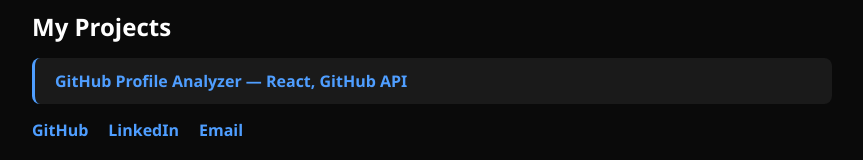
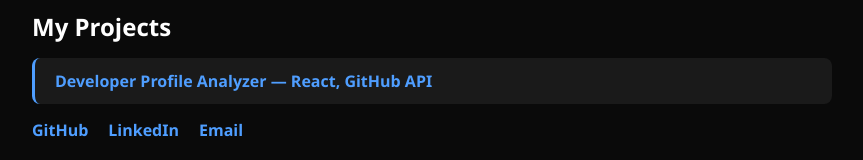
Before and after one commit to atharvs-git/portfolio, a plain HTML site: page index.html in a window 1280 px wide. Shown: the part 446-606 px from the top of the page, without its empty margins (208-1071 px from the left). Drawn offline with Linux system fonts and the light colour scheme.

Commit message:
Update index.html

```diff
--- a/index.html
+++ b/index.html
@@ -109,7 +109,7 @@
 
     <h2>My Projects</h2>
     <ul>
-        <li><a href="https://github-analyzer-atharvgupta.vercel.app">GitHub Profile Analyzer — React, GitHub API</a></li>
+        <li><a href="https://git-beacon.vercel.app/">Developer Profile Analyzer — React, GitHub API</a></li>
     </ul>
     <div class="links">
         <a href="https://github.com/atharvgupta-dev">GitHub</a>
```
